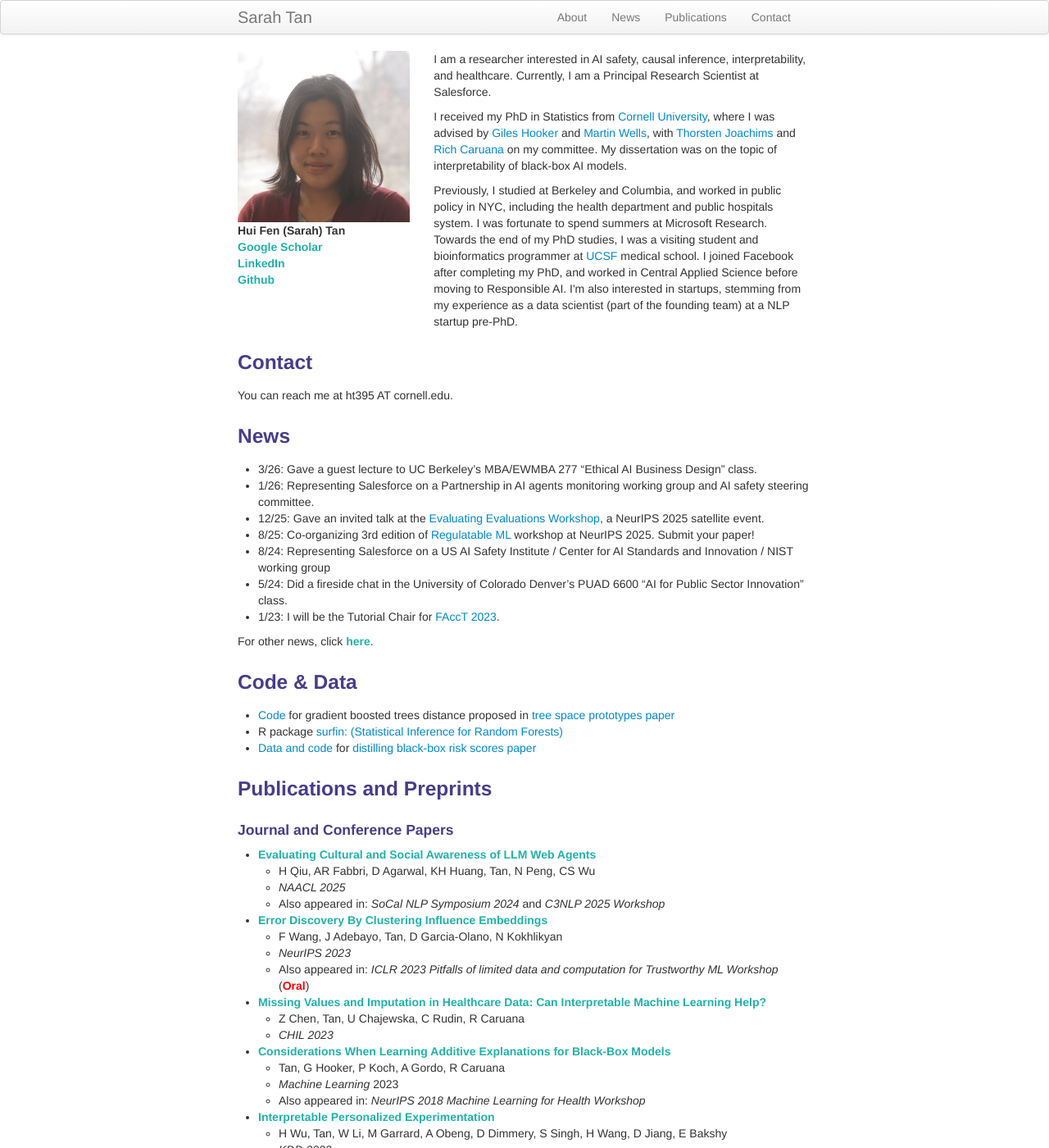
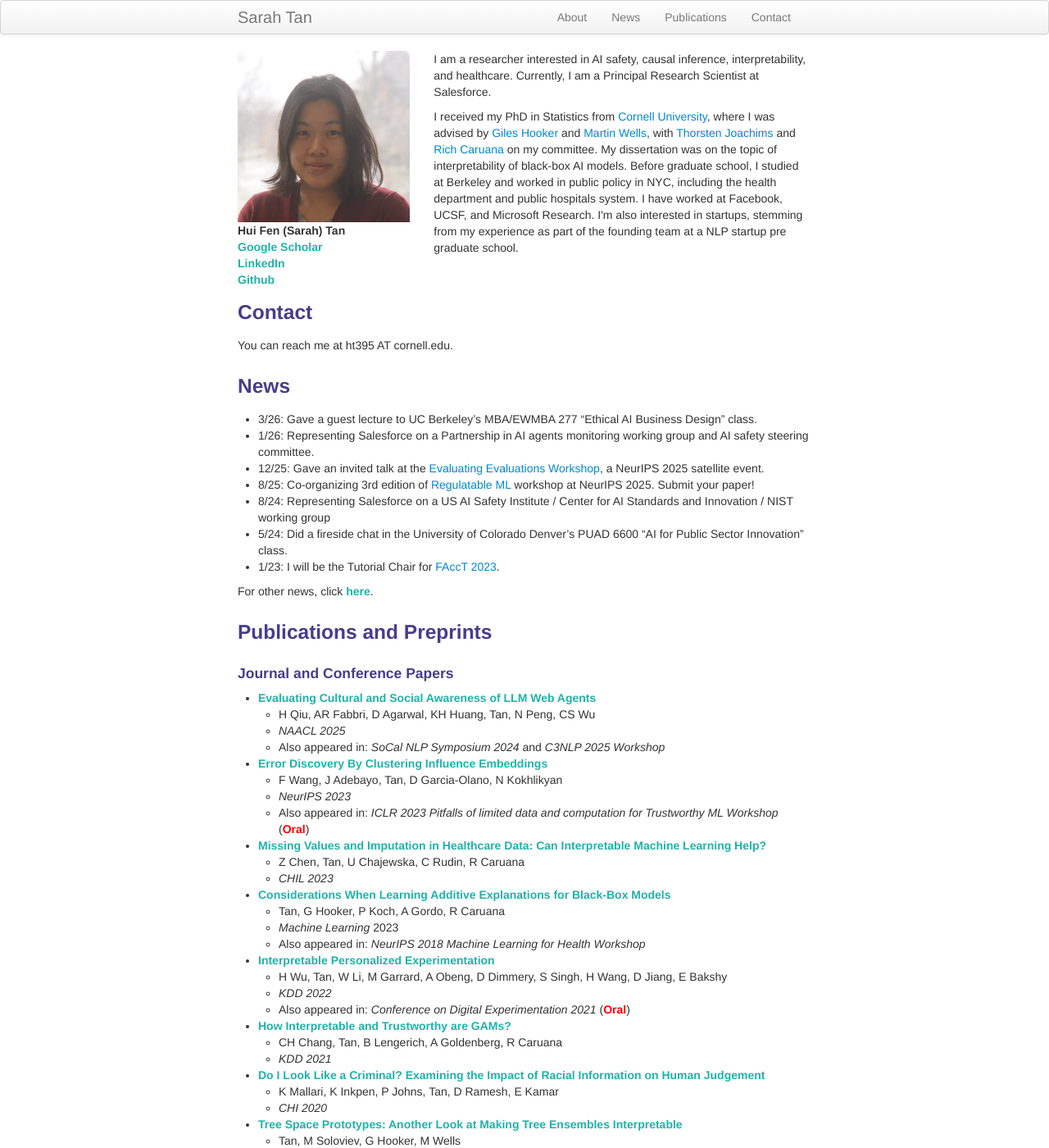
Before and after one commit to shftan/shftan.github.io, a Jekyll site: the page built from index.md, in a window 1280 px wide and 1400 px high. Shown: the whole window at 82% size. Built offline with Jekyll 4.4.1, drawn with Linux system fonts in a browser that asks for light colours; some of the changed text lies outside the part shown.

Commit message:
Update index.md

```diff
--- a/index.md
+++ b/index.md
@@ -20,9 +20,7 @@ keywords: Sarah Tan, machine learning, artificial intelligence, statistics
         <div class="span8">
                 <p>I am a researcher interested in AI safety, causal inference, interpretability, and healthcare. Currently, I am a Principal Research Scientist at Salesforce.</p>
 
-                  <p>I received my PhD in Statistics from <a href="https://stat.cornell.edu/">Cornell University</a>, where I was advised by <a href="http://faculty.bscb.cornell.edu/~hooker/">Giles Hooker</a> and <a href="https://courses.cit.cornell.edu/mtw1/">Martin Wells</a>, with <a href="https://www.cs.cornell.edu/people/tj/">Thorsten Joachims</a> and <a href="https://scholar.google.com/citations?user=B2U8EUwAAAAJ&hl=en">Rich Caruana</a> on my committee. My dissertation was on the topic of interpretability of black-box AI models.</p>
-
-<p>Previously, I studied at Berkeley and Columbia, and worked in public policy in NYC, including the health department and public hospitals system. I was fortunate to spend summers at Microsoft Research. Towards the end of my PhD studies, I was a visiting student and bioinformatics programmer at <a href="https://epibiostat.ucsf.edu/">UCSF</a> medical school. I joined Facebook after completing my PhD, and worked in Central Applied Science before moving to Responsible AI. I'm also interested in startups, stemming from my experience as a data scientist (part of the founding team) at a NLP startup pre-PhD.</p>
+                  <p>I received my PhD in Statistics from <a href="https://stat.cornell.edu/">Cornell University</a>, where I was advised by <a href="http://faculty.bscb.cornell.edu/~hooker/">Giles Hooker</a> and <a href="https://courses.cit.cornell.edu/mtw1/">Martin Wells</a>, with <a href="https://www.cs.cornell.edu/people/tj/">Thorsten Joachims</a> and <a href="https://scholar.google.com/citations?user=B2U8EUwAAAAJ&hl=en">Rich Caruana</a> on my committee. My dissertation was on the topic of interpretability of black-box AI models. Before graduate school, I studied at Berkeley and worked in public policy in NYC, including the health department and public hospitals system. I have worked at Facebook, UCSF, and Microsoft Research. I'm also interested in startups, stemming from my experience as part of the founding team at a NLP startup pre graduate school.</p>
 
 </div>
 </div>
@@ -41,12 +39,6 @@ You can reach me at ht395 AT cornell.edu.
 - 1/23: I will be the Tutorial Chair for [FAccT 2023](https://facctconference.org/2023/index.html).
 
 For other news, click <a class="paper" href="oldernews.html">here</a>.
-
-<div class="row-fluid" id="code"><h3>Code & Data</h3>
-</div>
-- [Code](https://github.com/shftan/tree_ensemble_distance) for gradient boosted trees distance proposed in [tree space prototypes paper](https://arxiv.org/abs/1611.07115)
-- R package [surfin: (Statistical Inference for Random Forests)](http://shftan.github.io/surfin/)
-- [Data and code](https://github.com/shftan/auditblackbox) for [distilling black-box risk scores paper](https://arxiv.org/abs/1710.06169)
 
 <div class="row-fluid" id="publications"><h3>Publications and Preprints</h3>
 </div>
@@ -136,6 +128,12 @@ For other news, click <a class="paper" href="oldernews.html">here</a>.
 
 For older publications and workshop papers, click <a class="paper" href="olderpublications.html">here</a>.
 
+<div class="row-fluid" id="code"><h3>Code & Data</h3>
+</div>
+- [Code](https://github.com/shftan/tree_ensemble_distance) for gradient boosted trees distance proposed in [tree space prototypes paper](https://arxiv.org/abs/1611.07115)
+- R package [surfin: (Statistical Inference for Random Forests)](http://shftan.github.io/surfin/)
+- [Data and code](https://github.com/shftan/auditblackbox) for [distilling black-box risk scores paper](https://arxiv.org/abs/1710.06169)
+
 <div class="row-fluid" id="service"><h3>Service</h3>
 </div>
 - Area Chair for NeurIPS 2025-2026, ICML 2026, FAccT 2023-2026, CHIL 2024-2026, ICLR 2027, Machine Learning for Health Symposium 2020-2023
```
